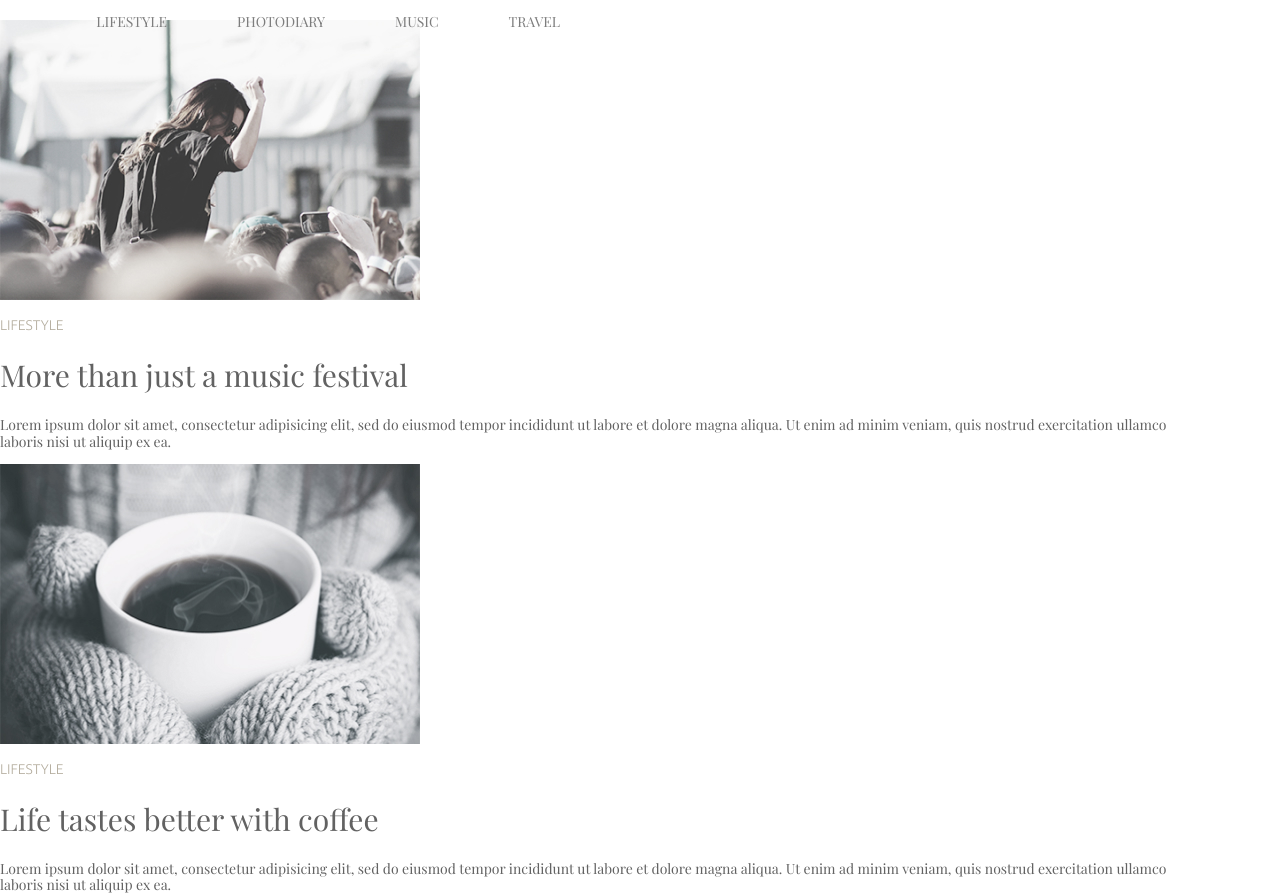
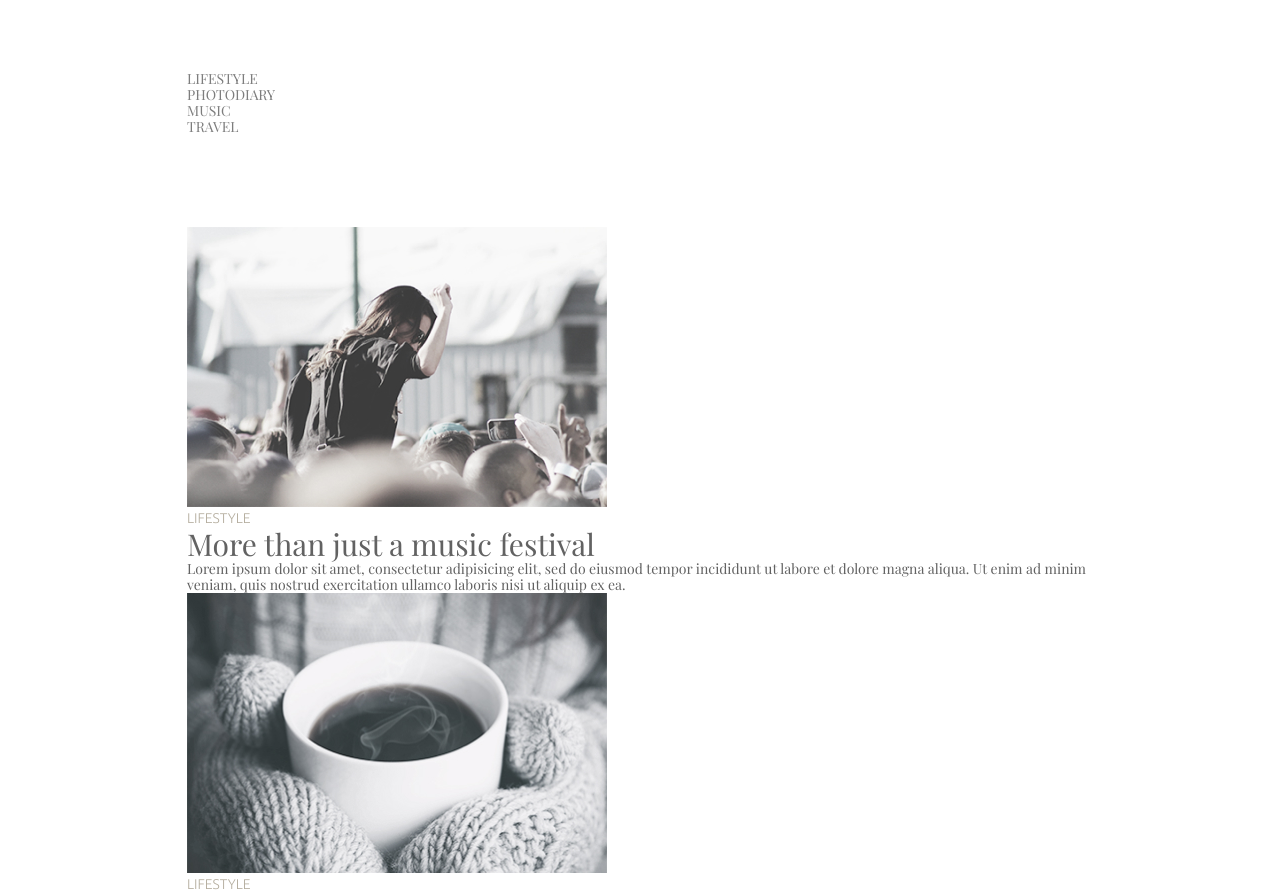
Before and after one commit to danylyoenko2/photoblog, a plain HTML site: page index.html in a window 1280 px wide. Shown: the top 896 px of the page. Drawn offline with nearby package versions, Linux system fonts and the light colour scheme; a web font is replaced by a local one.

Commit message:
add container

```diff
--- a/index.html
+++ b/index.html
@@ -4,29 +4,31 @@
     <meta charset="UTF-8" />
     <meta name="viewport" content="width=device-width, initial-scale=1.0" />
     <meta name="description" content="Photo-blog" />
+    <link rel="preconnect" href="https://fonts.googleapis.com" />
+    <link rel="preconnect" href="https://fonts.gstatic.com" crossorigin />
+    <link
+      href="https://fonts.googleapis.com/css2?family=Playfair+Display:ital@0;1&family=Ubuntu:wght@300&display=swap"
+      rel="stylesheet"
+    />
     <link
       href="
 https://cdn.jsdelivr.net/npm/modern-normalize@2.0.0/modern-normalize.min.css
 "
       rel="stylesheet"
     />
-
-    <link rel="preconnect" href="https://fonts.googleapis.com" />
-    <link rel="preconnect" href="https://fonts.gstatic.com" crossorigin />
-    <link
-      href="https://fonts.googleapis.com/css2?family=Playfair+Display:ital@0;1&family=Ubuntu:wght@300&display=swap"
-      rel="stylesheet"
-    />
-
+    <link rel="stylesheet" href="./src/css/reset.css" />
     <link rel="stylesheet" href="./src/css/style.css" />
     <title>PHOTO BLOG</title>
   </head>
   <body>
     <!-- шапка сайту -->
     <header class="header">
+      <div class="container">
         <nav class="header-menu">
           <ul class="menu-list">
-          <li class="menu-item"><a class="menu-link" href="#">LIFESTYLE</a></li>
+            <li class="menu-item">
+              <a class="menu-link" href="#">LIFESTYLE</a>
+            </li>
             <li class="menu-item">
               <a class="menu-link" href="#">PHOTODIARY</a>
             </li>
@@ -34,9 +36,11 @@ https://cdn.jsdelivr.net/npm/modern-normalize@2.0.0/modern-normalize.min.css
             <li class="menu-item"><a class="menu-link" href="#">TRAVEL</a></li>
           </ul>
         </nav>
+      </div>
     </header>
     <!-- основна частина -->
     <main class="main">
+      <div class="container">
         <section class="gallery">
           <div class="gallery-cards">
             <article class="gallery-card">
@@ -109,6 +113,7 @@ https://cdn.jsdelivr.net/npm/modern-normalize@2.0.0/modern-normalize.min.css
           <!-- кнопка -->
           <button class="gallery-button">Load more</button>
         </section>
+      </div>
     </main>
   </body>
 </html>
--- a/src/css/reset.css
+++ b/src/css/reset.css
@@ -1,3 +1,23 @@
+* {
+  margin: 0;
+  padding: 0;
+}
+
 a {
   text-decoration: none;
+  color: inherit;
 }
+
+ul {
+  list-style-type: none;
+}
+
+h1,
+h2,
+h3,
+h4,
+h5,
+h6 {
+  font-size: inherit;
+  font-weight: inherit;
+}
--- a/src/css/style.css
+++ b/src/css/style.css
@@ -8,35 +8,27 @@
 }
 
 body {
-  width: 1200px;
-  height: 2236px;
   font-family: var(--fontFamily);
   font-size: 14px;
   color: var(--colorText);
 }
 
+.container {
+  max-width: 936px;
+  padding-left: 15px;
+  padding-right: 15px;
+  margin: 0 auto;
+}
+
 /* header */
 
 .header {
-  height: 20px;
-  width: 560px;
-  justify-content: center;
-}
-
-.menu-list {
-  display: flex;
-  position: absolute;
-  gap: 70px;
-  right: 720px;
+  padding-top: 71px;
+  padding-bottom: 92px;
 }
 
 .menu-link {
-  text-decoration: none;
   color: var(--colorHeader);
-}
-
-.menu-item {
-  list-style-type: none;
 }
 
 .menu-list a:hover {
@@ -46,9 +38,12 @@ body {
 
 /* main */
 
+.gallery {
+  padding-bottom: 66px;
+}
+
 .gallery-title {
   font-size: 30px;
-  font-weight: 300;
 }
 
 .gallery-category {
```
Lines whose indentation alone changed are shown as unchanged.
